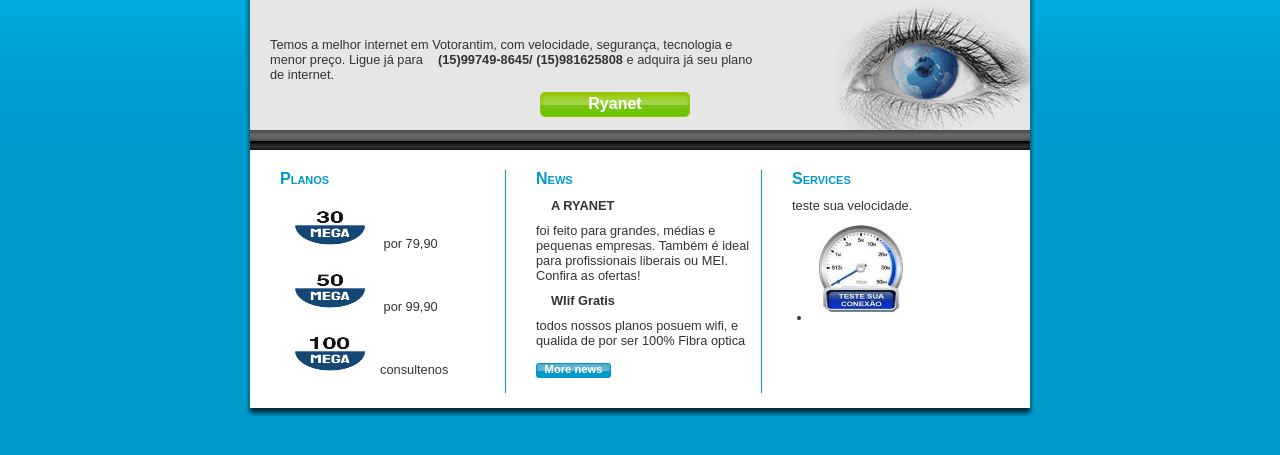
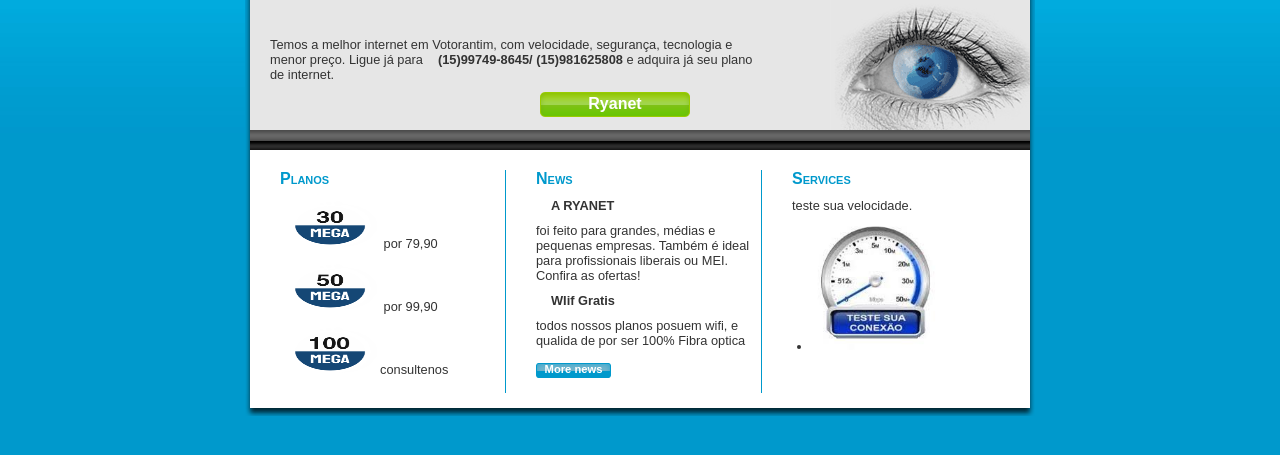
Before and after one commit to flaviodasilva/ryanet, a plain HTML site: page index.htm in a window 1280 px wide. Shown: the part 217-672 px from the top of the page. Drawn offline with Linux system fonts and the light colour scheme.

Commit message:
Update index.htm

```diff
--- a/index.htm
+++ b/index.htm
@@ -55,7 +55,7 @@
       <p>teste sua velocidade.</p>
       <ul>
         <li><a href="https://www.fast.com/" target="_blank">
-          <img width="100" height="101" src="velo.jpeg"></a></li>
+          <img width="130" height="130" src="velo.jpeg"></a></li>
 
 
       </ul>
```
